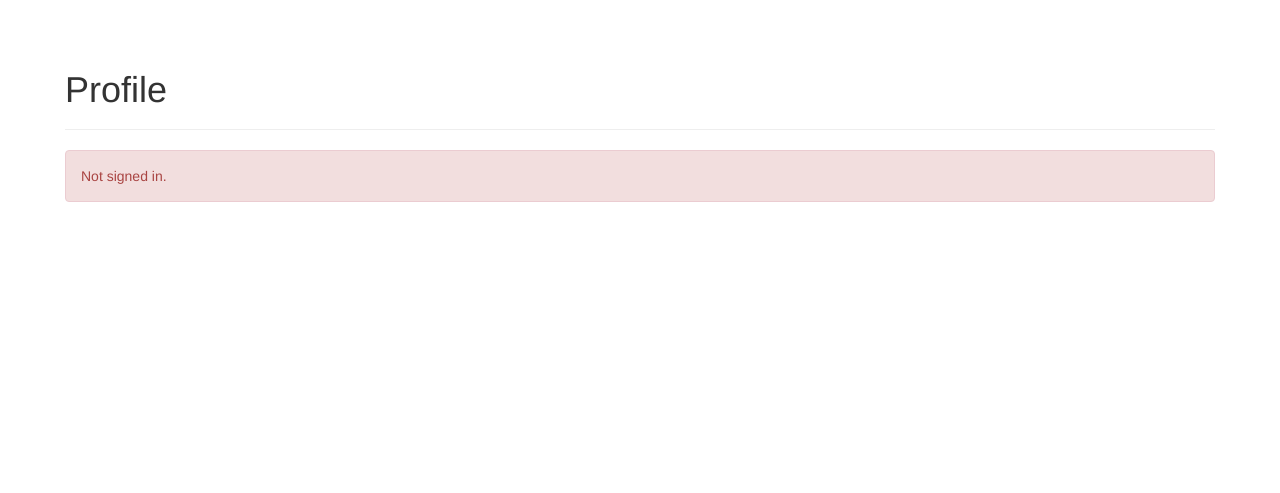
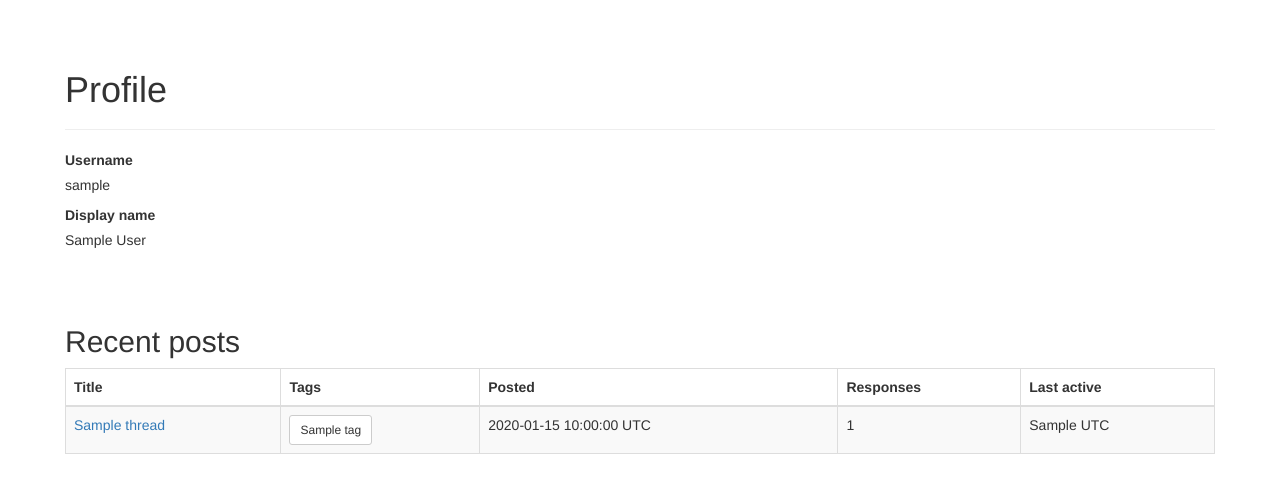
Before and after one commit to xoudini/tsoha, a Flask app: template src/templates/profile.html in a window 1280 px wide. Shown: the part 52-545 px from the top of the page. Run offline with Flask 2, Linux system fonts and the light colour scheme; the template is opened without the code that fills it: most values are stand-ins (such as "Sample title", 1, 10 or a date in 2020); some libraries are stand-ins or nearby versions.

Commit message:
Move profile editing to separate template, modify profile template for general use.

```diff
--- a/src/controllers/account.py
+++ b/src/controllers/account.py
@@ -24,7 +24,7 @@ class AccountController(BaseController):
     @staticmethod
     def view_for_edit_profile(uid: int, messages: Dict[str, str] = None):
         account = Account.find_by_id(uid)
-        return render_template('profile.html', title="Profile", messages=messages, account=account, edit=True)
+        return render_template('edit_profile.html', title="Profile", messages=messages, account=account)
 
     @staticmethod
     def update(uid: int, display_name: str):
--- a/src/templates/profile.html
+++ b/src/templates/profile.html
@@ -16,29 +16,11 @@
 </div>
 {% endif %}
 
-{% if messages and messages['error'] %}
-<div class="alert alert-danger">
-    {{messages['error']}}
-</div>
+
+{% if session['signed_in'] and account.uid == session['user_id'] %}
+<form action="/signout" method="POST">
 {% endif %}
 
-{% if session['signed_in'] %}
-
-    {% if edit %}
-
-    <form action="/profile/edit" method="POST">
-        <div class="form-group">
-            <label>Display name</label>
-            <input class="form-control" type="text" name="display_name" value="{% if messages and messages['display_name'] %}{{messages['display_name']}}{% elif account.display_name %}{{account.display_name}}{% endif %}">
-        </div>
-
-        <button class="btn btn-success" type="submit" value="Update profile">Update</button>
-        <a class="btn btn-danger" href="/profile" value="Cancel">Cancel</a>
-    </form>
-
-    {% else %}
-
-    <form action="/signout" method="POST">
 <div class="form-group">
     <label>Username</label>
     <p>{{account.username}}</p>
@@ -51,9 +33,11 @@
     {% endif %}
 </div>
 
+{% if session['signed_in'] and account.uid == session['user_id'] %}
     <a class="btn btn-primary" href="/profile/edit">Edit</a>
     <button class="btn btn-danger" type="submit">Sign out</button>
 </form>
+{% endif %}
 
 <br/>
 <br/>
@@ -100,14 +84,4 @@
 
 {% endif %}
 
-    {% endif %}
-
-{% else %}
-
-<div class="alert alert-danger">
-    Not signed in.
-</div>
-
-{% endif %}
-
 {% endblock %}
```
Also changed, not shown: src/templates/edit_profile.html (added, +39 -0 lines). Lines whose indentation alone changed are shown as unchanged.
